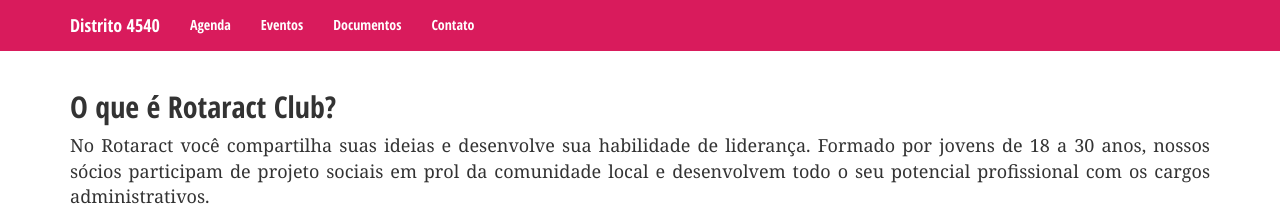
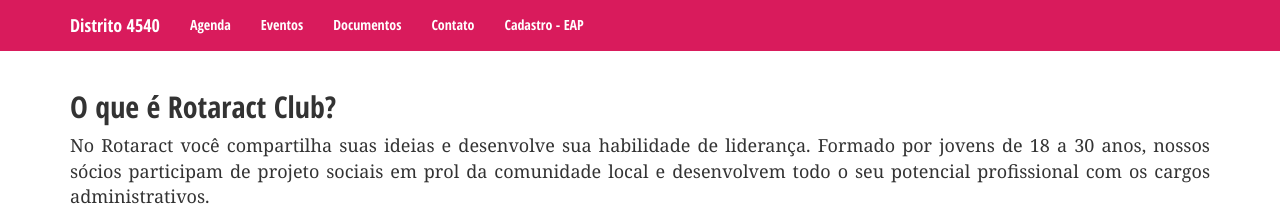
Before and after one commit to miguelkiri/rotaract, a Jekyll site: the page built from index.html, in a window 1280 px wide. Shown: the top 209 px of the page. Built offline with Jekyll 4.4.1, drawn with Linux system fonts in a browser that asks for light colours; nearby versions of some CDN libraries.

Commit message:
Link de teste na barra de menu

```diff
--- a/_data/nav.yaml
+++ b/_data/nav.yaml
@@ -7,3 +7,4 @@ main:
     # - { url: '/team', text: 'Equipe' }
     - { url: '/documents', text: 'Documentos' }
     - { url: '/contact', text: 'Contato' }
+    - { url: 'https://docs.google.com/forms/d/e/1FAIpQLScDEeYXkKgXzCXTj4GV1y2fyAENLOtjpvnhuIBp2KQtLM5yjQ/closedform', text: 'Cadastro - EAP'}
```
Also changed, not shown: 1 other file.
